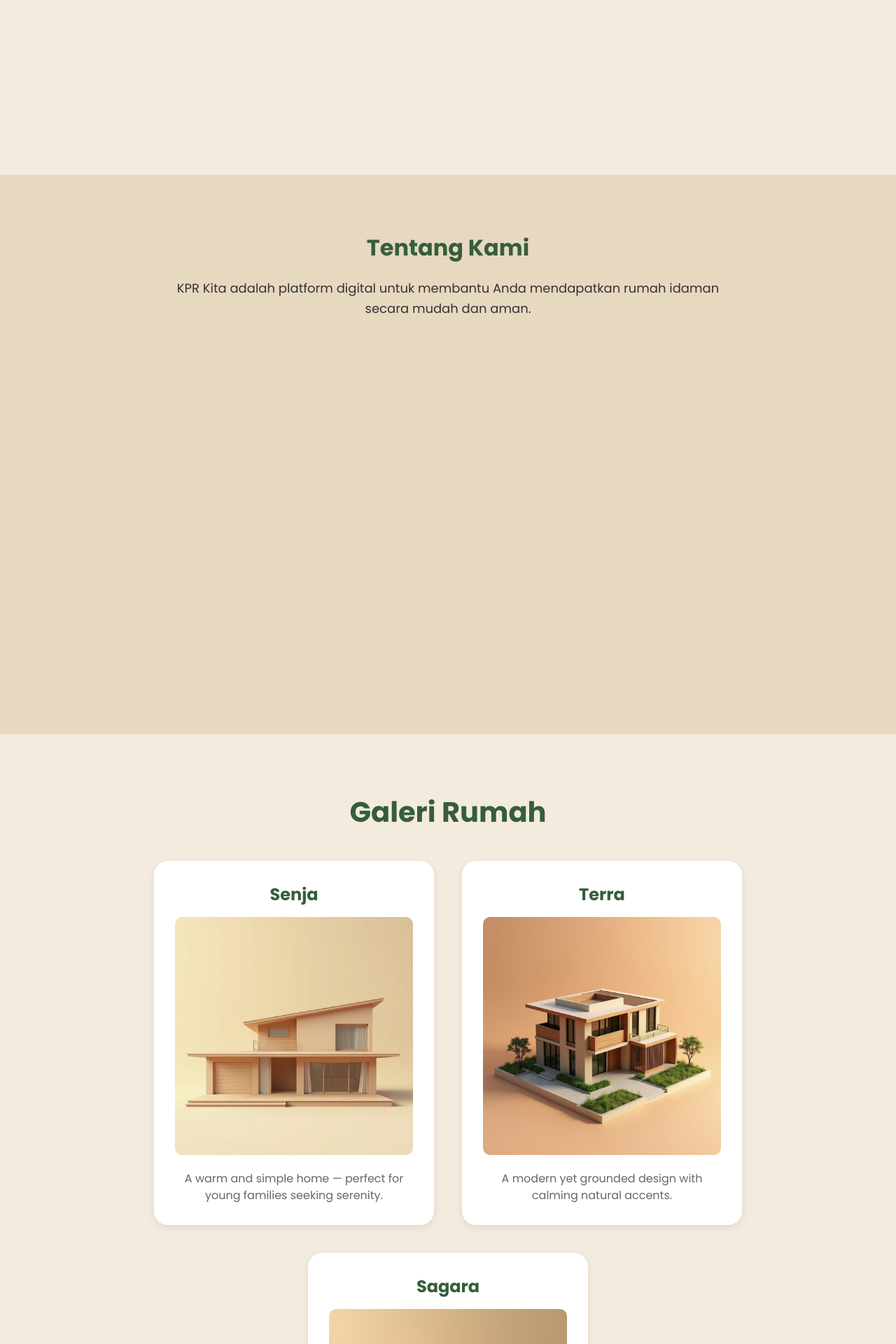
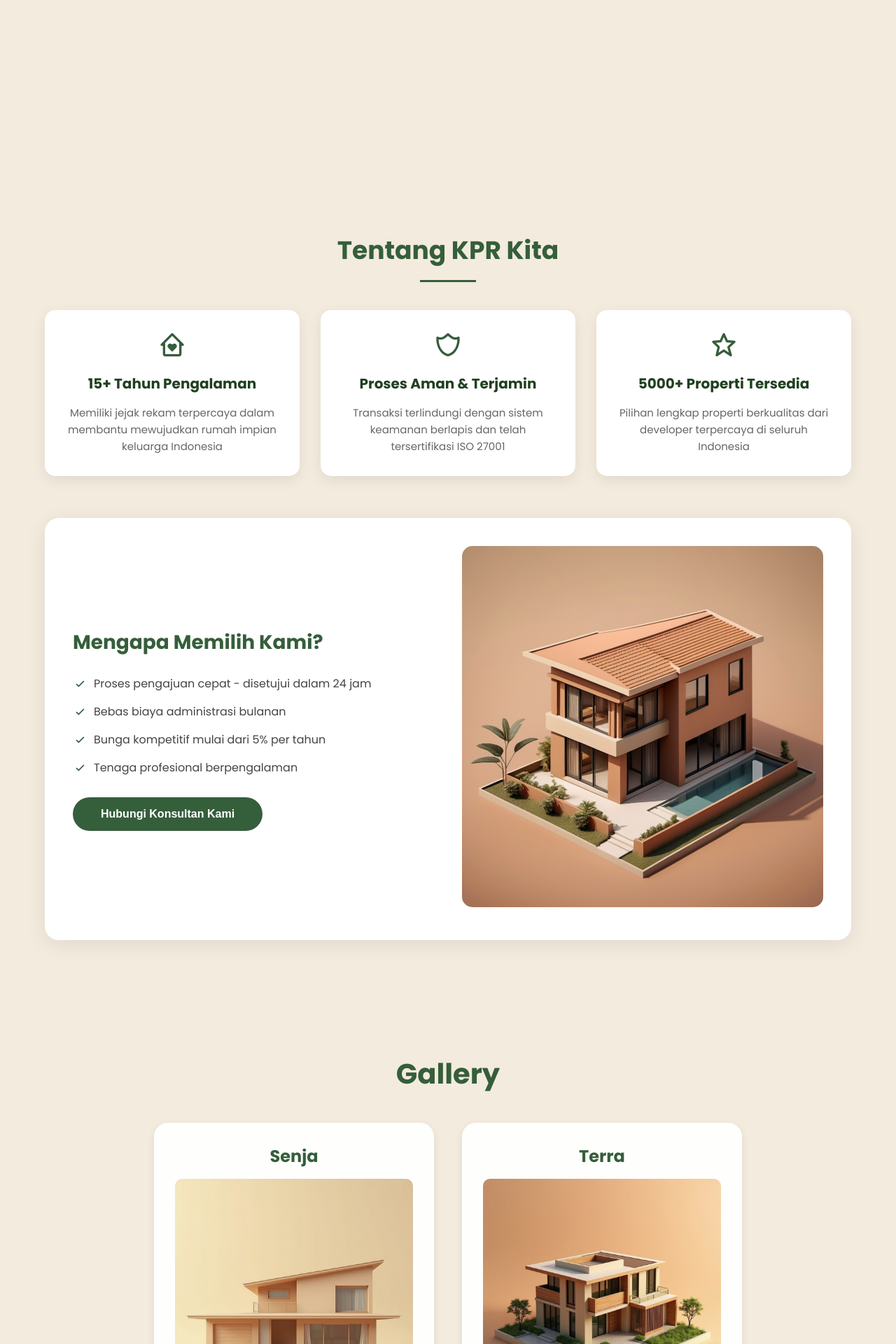
Before and after one commit to Barafa-Ab/web_project, a PHP site: page / in a window 1280 px wide. Shown: the part 630-2550 px from the top of the page at 70% size. Run offline with PHP 8.4, Linux system fonts and the light colour scheme.

Commit message:
Added image (home4), fixed the about section (HTML and CSS)

```diff
--- a/css/index.css
+++ b/css/index.css
@@ -13,7 +13,7 @@
 
 body {
     font-family: 'Poppins', sans-serif;
-    background-color: #ffffff;
+    background-color: #F3EBDD;
     color: #333;
 }
 
@@ -61,10 +61,6 @@
     background-color: #F3EBDD;
 }
 
-section:nth-of-type(even) {
-    background-color: #E7D8C0;
-}
-
 section h1 {
     font-size: 32px;
     color: #355E3B;
@@ -78,6 +74,149 @@
     text-align: center;
     max-width: 800px;
     margin: 0 auto;
+}
+
+/* CSS untuk About Us */
+.about {
+  background-color: #F3EBDD;
+  padding: 80px 5%;
+}
+
+.about-container {
+  max-width: 1200px;
+  margin: 0 auto;
+}
+
+.about h1 {
+  font-size: 36px;
+  color: #355E3B;
+  text-align: center;
+  margin-bottom: 40px;
+  position: relative;
+}
+
+.about h1::after {
+  content: '';
+  display: block;
+  width: 80px;
+  height: 3px;
+  background-color: #355E3B;
+  margin: 15px auto;
+}
+
+.about-grid {
+  display: grid;
+  grid-template-columns: repeat(auto-fit, minmax(250px, 1fr));
+  gap: 30px;
+  margin-bottom: 60px;
+}
+
+.about-card {
+  background: #ffffff;
+  padding: 30px;
+  border-radius: 15px;
+  text-align: center;
+  box-shadow: 0 6px 20px rgba(0,0,0,0.08);
+  transition: transform 0.3s ease;
+}
+
+.about-card:hover {
+  transform: translateY(-10px);
+}
+
+.about-card i {
+  font-size: 40px;
+  color: #355E3B;
+  margin-bottom: 20px;
+  display: block;
+}
+
+.about-card h3 {
+  color: #204020;
+  margin-bottom: 15px;
+  font-size: 20px;
+}
+
+.about-card p {
+  color: #666;
+  font-size: 15px;
+  line-height: 1.6;
+}
+
+.about-main {
+  display: flex;
+  gap: 40px;
+  align-items: center;
+  background: #ffffff;
+  border-radius: 20px;
+  padding: 40px;
+  box-shadow: 0 6px 30px rgba(0,0,0,0.08);
+}
+
+.about-text {
+  flex: 1;
+}
+
+.about-text h2 {
+  color: #355E3B;
+  font-size: 28px;
+  margin-bottom: 25px;
+}
+
+.about-list {
+  list-style: none;
+  margin-bottom: 30px;
+}
+
+.about-list li {
+  margin-bottom: 15px;
+  font-size: 16px;
+  display: flex;
+  align-items: center;
+  gap: 10px;
+  color: #444;
+}
+
+.about-list i {
+  color: #355E3B;
+  font-size: 20px;
+}
+
+.cta-button {
+  background: #355E3B;
+  color: white;
+  padding: 15px 40px;
+  border: none;
+  border-radius: 30px;
+  font-size: 16px;
+  font-weight: 600;
+  cursor: pointer;
+  transition: all 0.3s ease;
+}
+
+.cta-button:hover {
+  background: #204020;
+  transform: translateY(-2px);
+  box-shadow: 0 5px 15px rgba(0,0,0,0.1);
+}
+
+.about-image {
+  flex: 1;
+}
+
+.about-image img {
+  width: 100%;
+  border-radius: 15px;
+}
+
+@media (max-width: 768px) {
+  .about-main {
+      flex-direction: column;
+  }
+
+  .about-image {
+      order: -1;
+  }
 }
 
 /* ===== GALLERY ===== */
@@ -101,7 +240,7 @@
 }
 
 .home {
-    background-color: #fff;
+    background-color: #fffffff3;
     border-radius: 20px;
     padding: 30px;
     box-shadow: 0 4px 12px rgba(0, 0, 0, 0.08);
--- a/index.html
+++ b/index.html
@@ -17,7 +17,7 @@
                 <li><a href="#about">About Us</a></li>
                 <li><a href="#gallery">Gallery</a></li>
                 <li><a href="#contact">Contact Us</a></li>
-                <li><a href="#login">Login</a></li>
+                <li><a href="Login.php">Login</a></li>
             </ul>
         </nav>
     </header>
@@ -28,13 +28,49 @@
             <p>Solusi cerdas untuk hunian impian Anda.</p>
         </section>
 
-        <section id="about">
-            <h1>Tentang Kami</h1>
-            <p>KPR Kita adalah platform digital untuk membantu Anda mendapatkan rumah idaman secara mudah dan aman.</p>
+        <section id="about" class="about">
+            <div class="about-container">
+              <div class="about-content">
+                  <h1>Tentang KPR Kita</h1>
+                  <div class="about-grid">
+                      <div class="about-card">
+                          <i class='bx bx-home-heart'></i>
+                          <h3>15+ Tahun Pengalaman</h3>
+                          <p>Memiliki jejak rekam terpercaya dalam membantu mewujudkan rumah impian keluarga Indonesia</p>
+                      </div>
+                      <div class="about-card">
+                          <i class='bx bx-shield-alt-2'></i>
+                          <h3>Proses Aman & Terjamin</h3>
+                          <p>Transaksi terlindungi dengan sistem keamanan berlapis dan telah tersertifikasi ISO 27001</p>
+                      </div>
+                      <div class="about-card">
+                          <i class='bx bx-star'></i>
+                          <h3>5000+ Properti Tersedia</h3>
+                          <p>Pilihan lengkap properti berkualitas dari developer terpercaya di seluruh Indonesia</p>
+                      </div>
+                  </div>
+
+                  <div class="about-main">
+                      <div class="about-text">
+                          <h2>Mengapa Memilih Kami?</h2>
+                          <ul class="about-list">
+                              <li><i class='bx bx-check'></i> Proses pengajuan cepat - disetujui dalam 24 jam</li>
+                              <li><i class='bx bx-check'></i> Bebas biaya administrasi bulanan</li>
+                              <li><i class='bx bx-check'></i> Bunga kompetitif mulai dari 5% per tahun</li>
+                              <li><i class='bx bx-check'></i> Tenaga profesional berpengalaman</li>
+                          </ul>
+                          <button class="cta-button">Hubungi Konsultan Kami</button>
+                      </div>
+                      <div class="about-image">
+                          <img src="images/home4.jpg" alt="Dream House">
+                      </div>
+                  </div>
+              </div>
+          </div>
         </section>
 
         <section id="gallery" class="gallery">
-            <h1>Galeri Rumah</h1>
+            <h1>Gallery</h1>
             <div class="flex-img">
                 <div class="home">
                     <h1>Senja</h1>
```
Also changed, not shown: images/home4.jpg (added).
